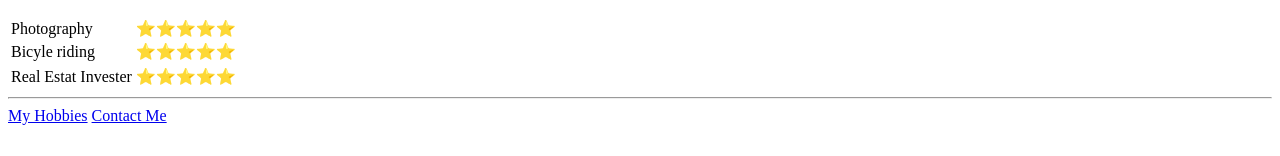
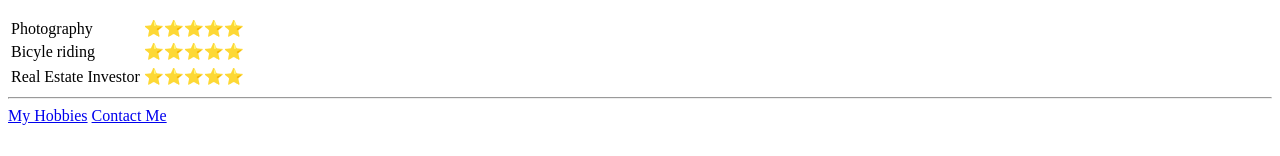
Before and after one commit to ld3149/cv, a plain HTML site: page index.html in a window 1280 px wide. Shown: the part 535-691 px from the top of the page. Drawn offline with Linux system fonts and the light colour scheme.

Commit message:
Fix spelling

```diff
--- a/index.html
+++ b/index.html
@@ -59,7 +59,7 @@
       <td>⭐⭐⭐⭐⭐</td>
     <tr>
     </tr>
-    <td>Real Estat Invester</td>
+    <td>Real Estate Investor</td>
     <td>⭐⭐⭐⭐⭐</td>
     </tr>
   </table>
```
